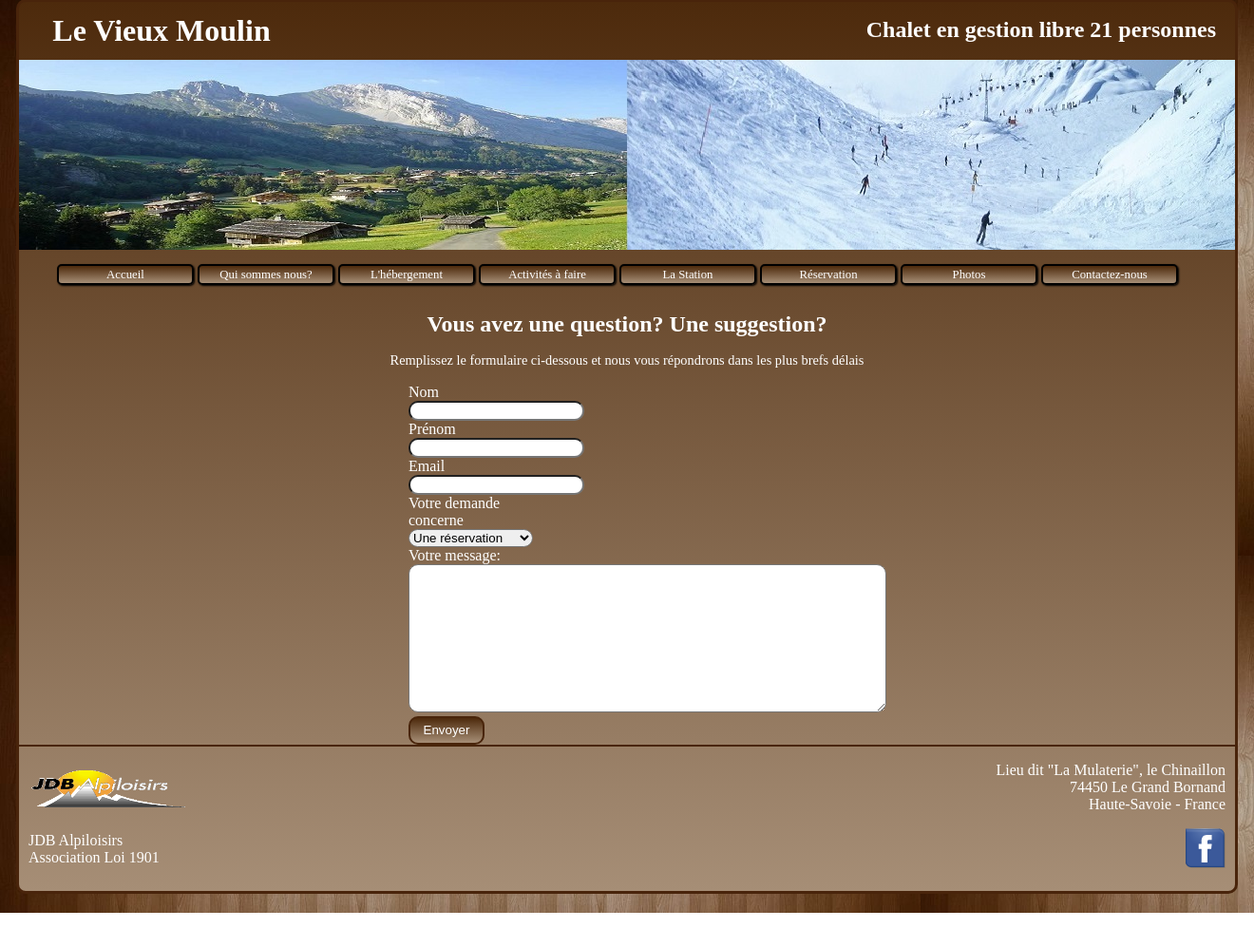
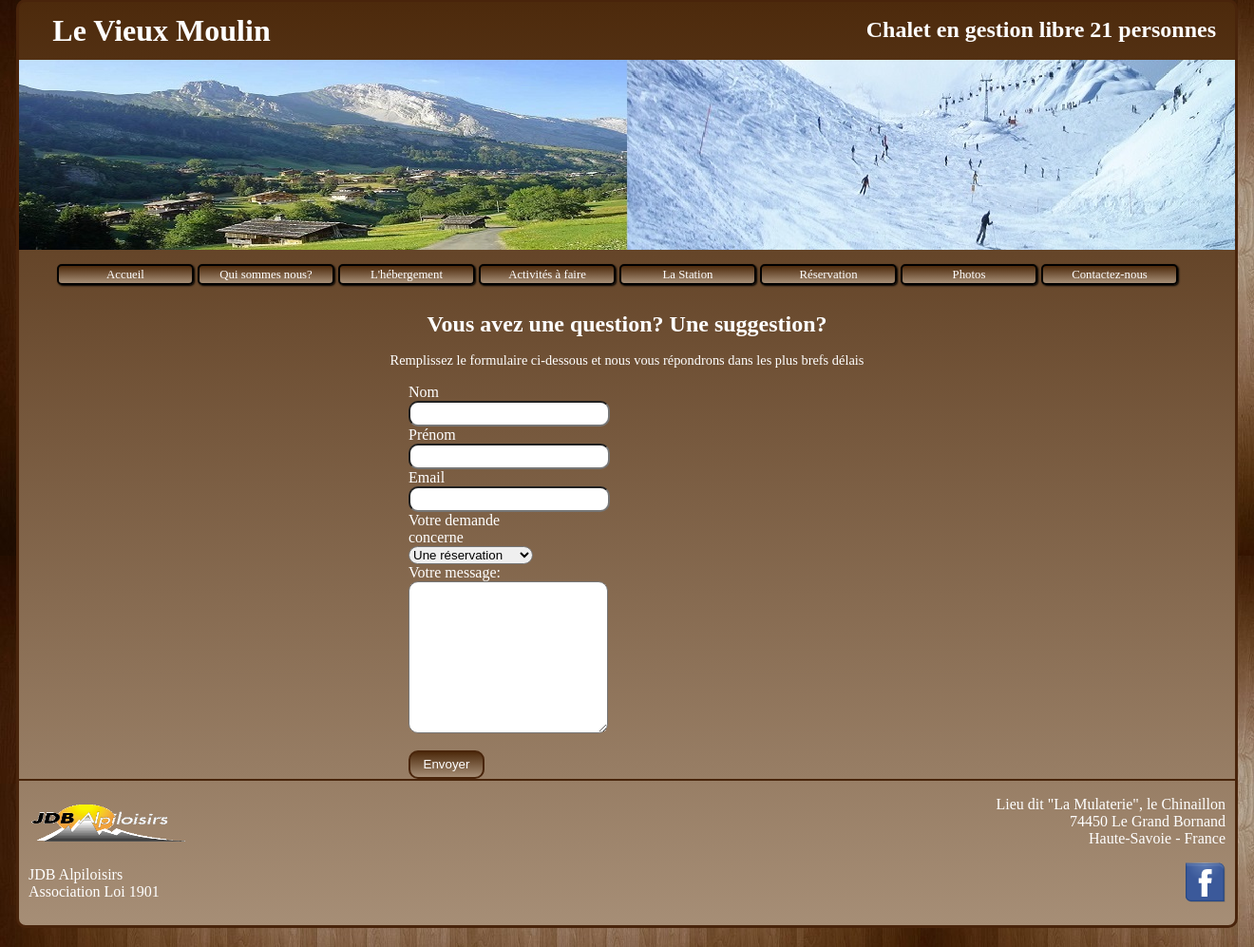
Before and after one commit to cedricbb/site_web_vieux_moulin, a PHP site: page /contact.php in a window 1320 px wide. Shown: the part 21-1018 px from the top of the page at 95% size. Before the commit the page ends 982 px from the top, so only its background shows below. Run offline with PHP 8.4, Linux system fonts and the light colour scheme; some web fonts are replaced.

Commit message:
modifications des styles pour le formulaire

```diff
--- a/style.css
+++ b/style.css
@@ -236,6 +236,16 @@ h4
 {
     width: 1000px;
 }
+input
+{
+    display: block;
+}
+input[type=text], input[type=email], textarea, option
+{
+    display: block;
+    padding: 4px;
+    width: 200px;
+}
 
 
 
```
